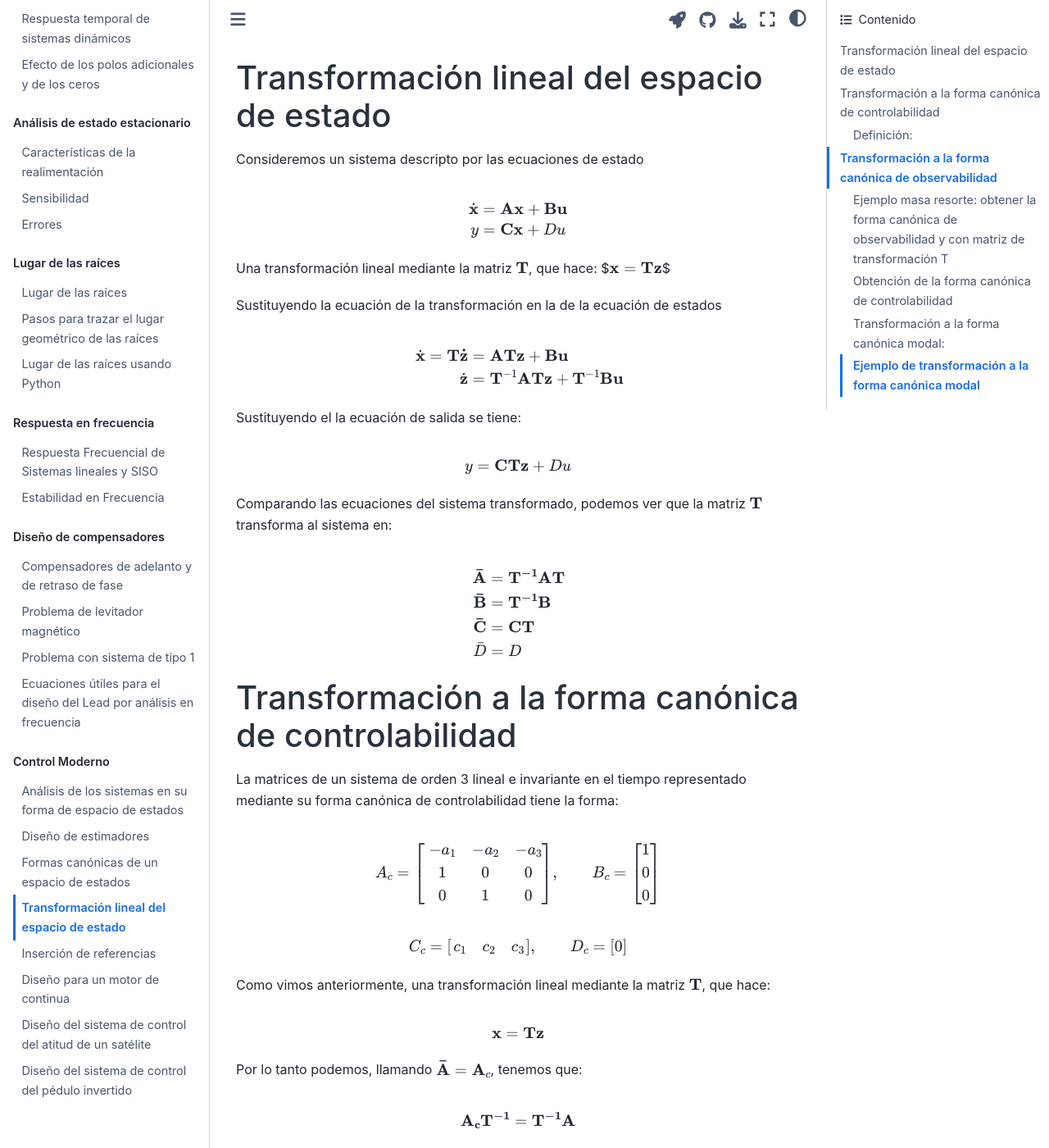
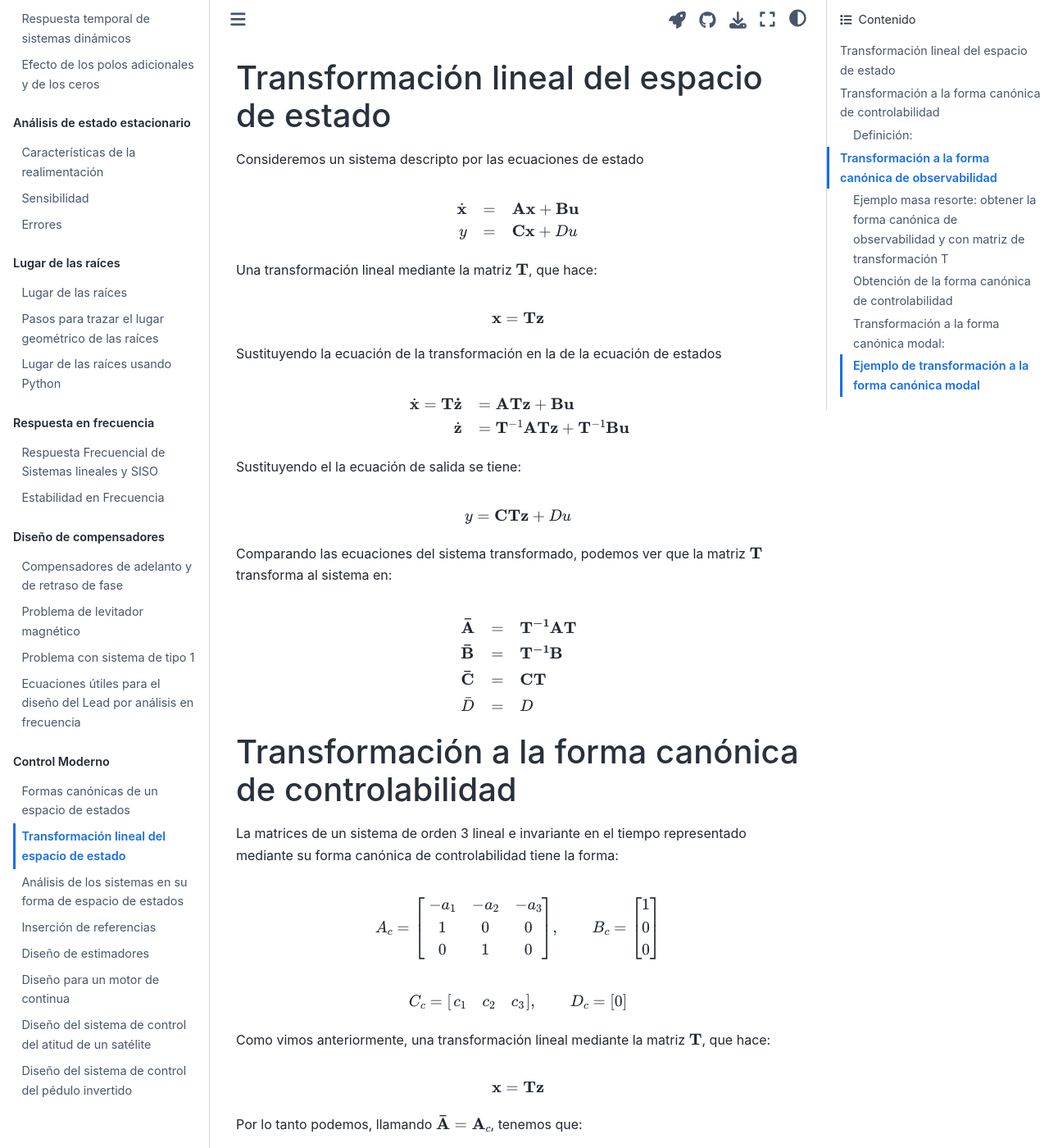
Before and after one commit to gonmolina/control-interactive-book, a Jupyter Book: the page built from book/doc/modulo_ve/transformacion_formas_canonicas.md, in a window 1280 px wide and 1400 px high. Shown: the whole window at 82% size. Built offline with Jupyter Book 1.0.4 settings and Sphinx 7.4.7 and the Sphinx Book theme 1.1.4, drawn with Linux system fonts in a browser that asks for light colours; some of the changed text lies outside the part shown.

Commit message:
algunas correciones menores

```diff
--- a/book/_config.yml
+++ b/book/_config.yml
@@ -1,8 +1,8 @@
 # Book settings
 # Learn more at https://jupyterbook.org/customize/config.html
 
-title: Diseño Control
-author: Dr. Ing. Gonzalo Molina; Ing. Juan Pablo Pierini
+title: Diseño y Ajuste de Sistemas de Control
+author: Somebody
 logo: doc/sala_de_control.png
 
 # Define the name of the latex output file for PDF builds
--- a/book/_toc.yml
+++ b/book/_toc.yml
@@ -51,11 +51,11 @@
   - file: doc/modulo5/lead_lag_design
 - caption: Control Moderno
   chapters:
-  - file: doc/modulo_ve/ctrb_obsv
-  - file: doc/modulo_ve/estimadores
   - file: doc/modulo_ve/formas_canonicas
   - file: doc/modulo_ve/transformacion_formas_canonicas
+  - file: doc/modulo_ve/ctrb_obsv
   - file: doc/modulo_ve/referencia
+  - file: doc/modulo_ve/estimadores
   - file: doc/modulo_ve/ejemplo_A_ve_motor_cc
   - file: doc/modulo_ve/ejemplo_B_ve_atitud_satelite
   - file: doc/modulo_ve/ejemplo_C_ve_pendulo_invertido
--- a/book/doc/modulo_ve/transformacion_formas_canonicas.md
+++ b/book/doc/modulo_ve/transformacion_formas_canonicas.md
@@ -19,22 +19,23 @@
 Consideremos un sistema descripto por las ecuaciones de estado
 
 $$
-\begin{eqnarray}
+\begin{array}{rcl}
 \dot{\mathbf {x}} &=&  \mathbf A \mathbf x + \mathbf B \mathbf u\\
  y &=& \mathbf C \mathbf x + Du
- \end{eqnarray}
+ \end{array}
 $$
 
 Una transformación lineal mediante la matriz $\mathbf T$, que hace:
+
 $$\mathbf x= \mathbf T \mathbf z$$
 
 Sustituyendo la ecuación de la transformación en la de la ecuación de estados
 
 $$
-\begin{eqnarray}
-\dot{\mathbf {x}} = \mathbf {T\dot z} &=& \mathbf {AT} \mathbf z + \mathbf B \mathbf u\\
- \dot{\mathbf {z}} &=& \mathbf {T}^{-1}\mathbf{AT} \mathbf z + \mathbf {T}^{-1}\mathbf B \mathbf u
- \end{eqnarray}
+\begin{array}{rl}
+\dot{\mathbf {x}} = \mathbf {T\dot z} &= \mathbf {AT} \mathbf z + \mathbf B \mathbf u\\
+\dot{\mathbf {z}} & = \mathbf {T}^{-1}\mathbf{AT} \mathbf z + \mathbf {T}^{-1}\mathbf B \mathbf u
+ \end{array}
 $$
 
 Sustituyendo el la ecuación de salida se tiene:
@@ -44,12 +45,12 @@
 Comparando las ecuaciones del sistema transformado, podemos ver que la matriz $\mathbf T$ transforma al sistema en:
 
 $$
-\begin{eqnarray}
-\mathbf{\bar A} &=& \mathbf {T^{-1}} \mathbf A \mathbf T\\
-\mathbf{\bar B} &=& \mathbf{T^{-1} B}\\
-\mathbf{\bar C} &=& \mathbf{CT}\\
+\begin{array}{lll}
+\mathbf{\bar A} & = & \mathbf {T^{-1}} \mathbf A \mathbf T\\
+\mathbf{\bar B} & = & \mathbf{T^{-1} B}\\
+\mathbf{\bar C} & = & \mathbf{CT}\\
 \bar D &=& D
-\end{eqnarray}
+\end{array}
 $$
 
 
@@ -139,11 +140,11 @@
 
 Combinando las ecuaciones anteriores se tiene que:
 
-$$\begin{eqnarray}
+$$\begin{array}{lcccl}
 \mathbf{t_3}\mathbf B &=& 0\\
 \mathbf{t_2}\mathbf B &=& \mathbf{t_3}\mathbf {AB} &=& 0\\
 \mathbf{t_1}\mathbf B &=& \mathbf{t_3}\mathbf {A^2B} &=& 1\\
-\end{eqnarray}$$
+\end{array}$$
 
 Estas ecuaciones pueden ser escritas de la siguiente manera:
 
@@ -220,12 +221,12 @@
 Esto transforma a mi sistema en:
 
 $$
-\begin{eqnarray}
+\begin{array}{rcl}
 \bar{\mathbf{A}} &=& \mathbf{T^{-1} A T}\\
 \bar{\mathbf{B}} &=& \mathbf{T^{-1} B}\\
 \bar{\mathbf{C}} &=&\mathbf{CT}\\
 \bar D &=& D
-\end{eqnarray}
+\end{array}
 $$
 
 +++
@@ -561,10 +562,13 @@
 +++
 
 Si hacemos que:
+
 $$\mathbf{T}=\begin{bmatrix}
 \mathbf{v_1}&\mathbf{v_2}&\mathbf{v_3}
 \end{bmatrix}$$
+
 tenemos que:
+
 $$\begin{bmatrix}
 \lambda_1&0&0\\
 0&\lambda_2&0\\
```
Also changed, not shown: book/doc/modulo2/respuesta temporal/Respuesta Temporal.md (+10 -7 lines), book/doc/modulo3/realimentacion/carateristicas de la realimentacion.md (+2 -2 lines).
